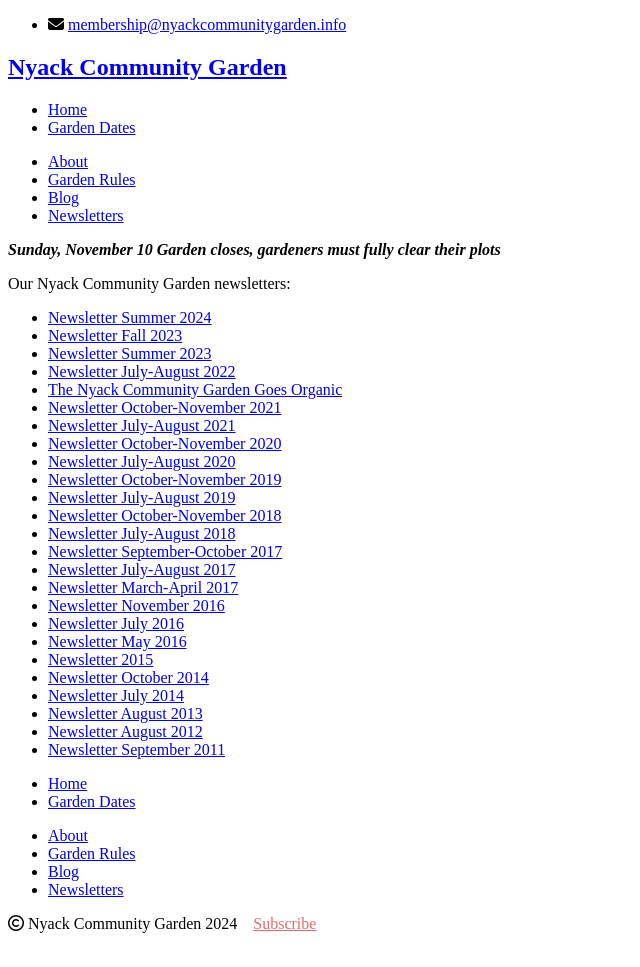
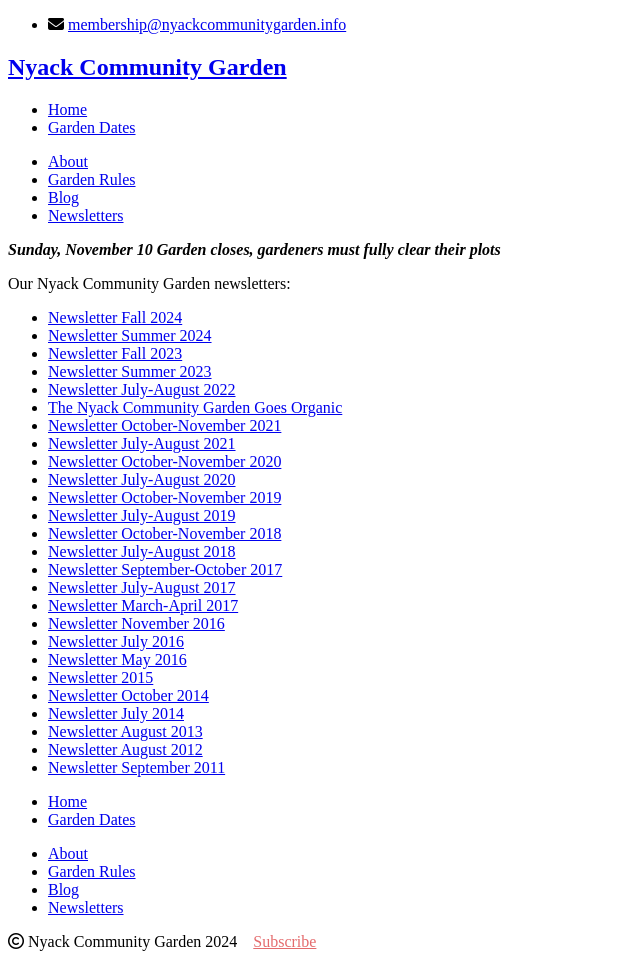
Before and after one commit to bosborne/nyackcommunitygarden, a Jekyll site: the page built from files/index.md, in a window 1280 px wide. Shown: the whole page, without its empty margins (0-640 px from the left). Built offline with Jekyll 4.4.1, drawn with Linux system fonts in a browser that asks for light colours; nearby versions of some CDN libraries; library files that are not in the unit come from our copies.

Commit message:
Newsletter, update date

```diff
--- a/files/index.md
+++ b/files/index.md
@@ -7,6 +7,7 @@
 
 Our Nyack Community Garden newsletters:
 
+- [Newsletter Fall 2024](/pdf/NCG_2024_Fall_Newsletter.pdf)
 - [Newsletter Summer 2024](/pdf/Newsletter_Summer_2024.pdf)
 - [Newsletter Fall 2023](/pdf/NCG_2023_Fall_Newsletter.pdf)
 - [Newsletter Summer 2023](/pdf/NCG_2023_Summer_Newsletter.pdf)
```
